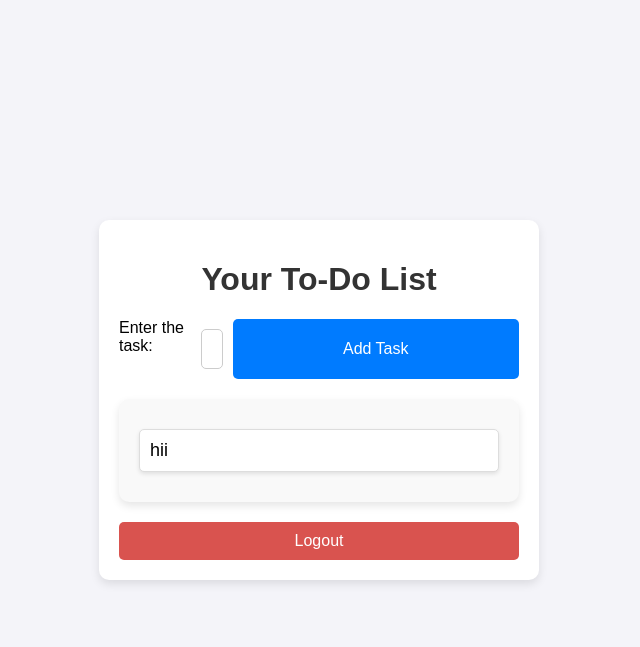
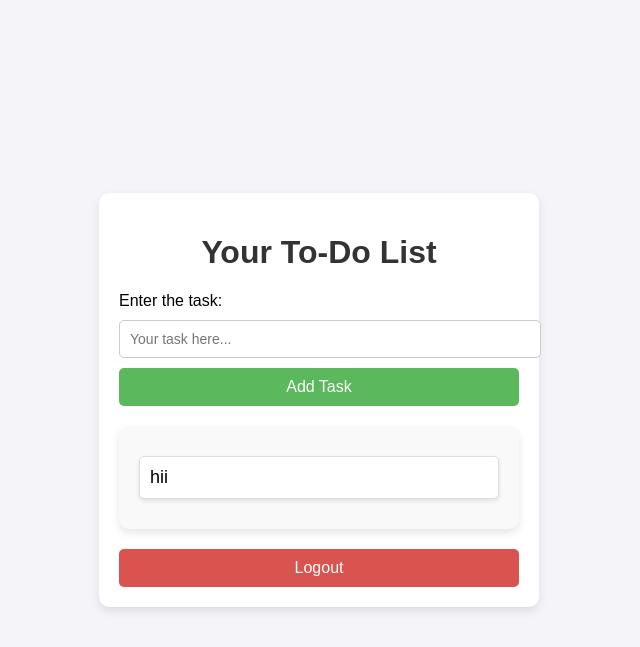
Before and after one commit to divyanshutiwari13/flask-todo-app, a Flask app: page /todo in a window 1280 px wide. Shown: the top 647 px of the page, without its empty margins (321-961 px from the left). Run offline with Flask 3, Linux system fonts and the light colour scheme; a user stored in the database is signed in.

Commit message:
updated styles.css

```diff
--- a/app/static/styles.css
+++ b/app/static/styles.css
@@ -56,7 +56,7 @@ input[type="text"], input[type="email"], input[type="password"] {
     text-align: center;
 }
 
-.todo-form {
+/* .todo-form {
     margin: 20px 0;
     display: flex;
     gap: 10px;
@@ -78,7 +78,7 @@ input[type="text"], input[type="email"], input[type="password"] {
     border: none;
     border-radius: 5px;
     cursor: pointer;
-}
+} */
 
 .todo-form input[type="submit"]:hover {
     background-color: #0056b3;
```
